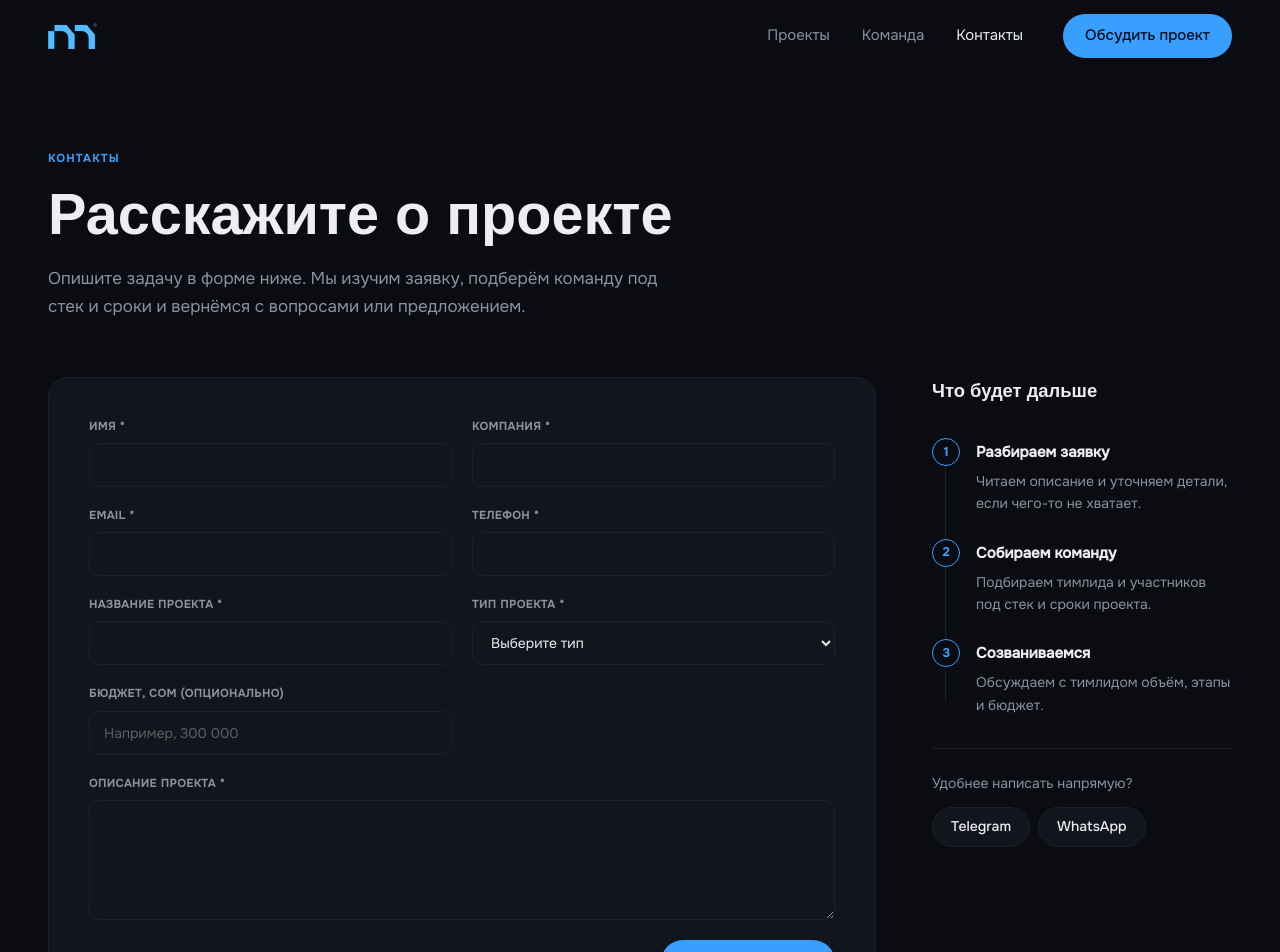
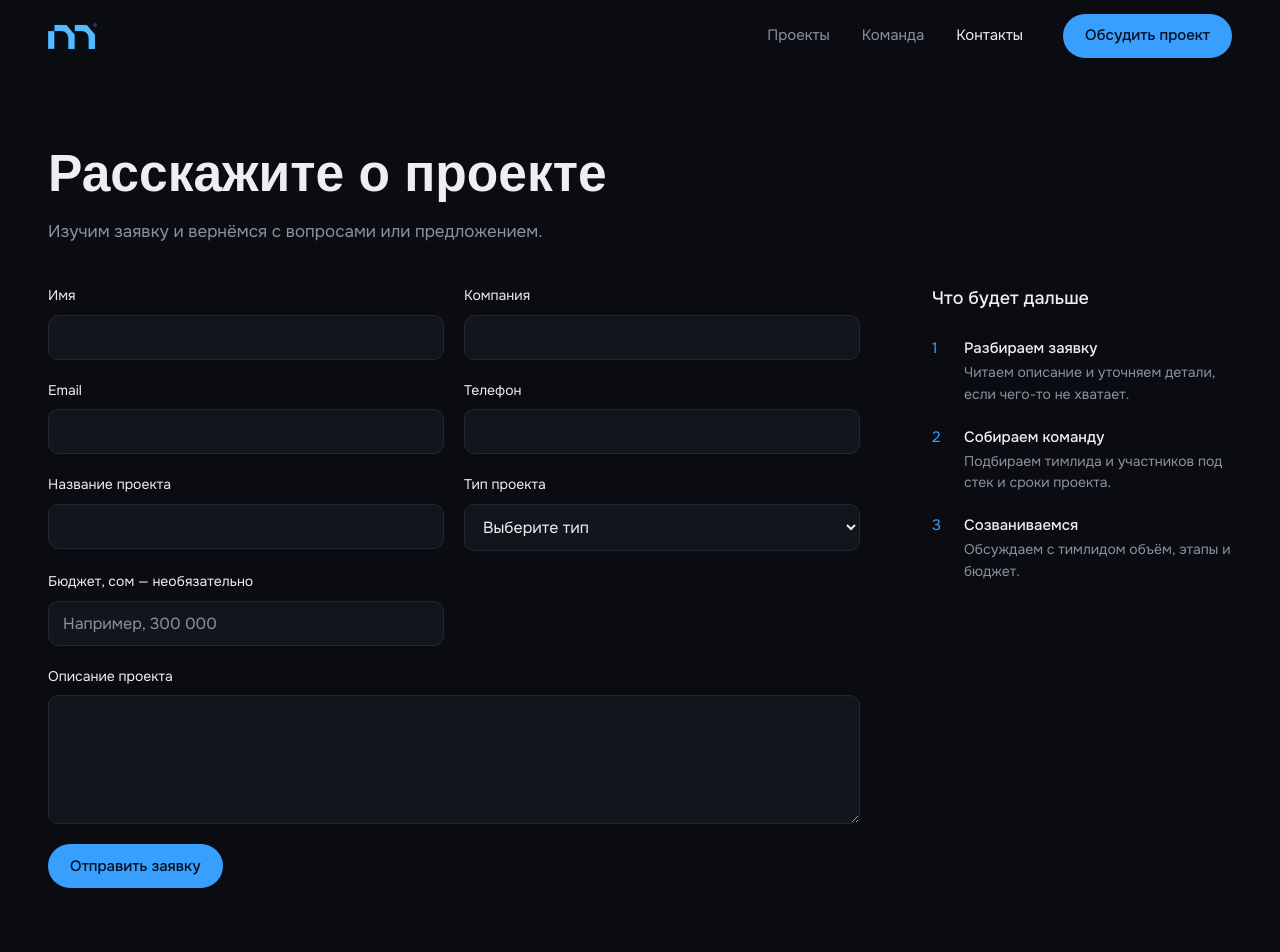
Before and after one commit to beka009-12/community-client, a Next.js app: page /contact in a window 1280 px wide. Shown: the top 952 px of the page. Built offline with nearby package versions, Linux system fonts and the light colour scheme; a web font is replaced by a local one.

Commit message:
feat: restyle the contact page and request form
Plain labels without caps or star markers, the budget marked optional in
words, fields without the card frame. The direct-contact block shows
only when real links are set.

Co-Authored-By: Claude Opus 5.5 <noreply@anthropic.com>

```diff
--- a/app/(site)/contact/page.tsx
+++ b/app/(site)/contact/page.tsx
@@ -1,4 +1,10 @@
+import type { Metadata } from "next";
 import Contact from "@/src/components/Contact";
+
+export const metadata: Metadata = {
+  title: "Заявка на проект — Motion Community",
+  description: "Расскажите о задаче — предложим команду и сроки.",
+};
 
 const Page = () => <Contact />;
 
--- a/src/components/Contact.module.scss
+++ b/src/components/Contact.module.scss
@@ -1,15 +1,11 @@
-.page {
-  position: relative;
-}
-
 .layout {
   display: grid;
-  gap: 48px;
-  padding-bottom: 96px;
+  gap: 56px;
+  padding-top: 40px;
 
   @media (min-width: 960px) {
     grid-template-columns: minmax(0, 1fr) 300px;
     align-items: start;
-    gap: 56px;
+    gap: 72px;
   }
 }
--- a/src/components/Contact.tsx
+++ b/src/components/Contact.tsx
@@ -1,18 +1,20 @@
-import Intro from "@/src/components/contact-sections/Intro";
+import PageIntro from "@/src/ui/PageIntro";
 import RequestForm from "@/src/components/contact-sections/RequestForm";
 import NextSteps from "@/src/components/contact-sections/NextSteps";
 import scss from "./Contact.module.scss";
 
-// «Заявка на проект» from the platform plan — the one public page where
-// a client (no account) submits a ClientRequest.
+// The one public page where a client (no account) submits a ClientRequest.
 const Contact = () => (
-  <div className={scss.page}>
-    <Intro />
+  <>
+    <PageIntro
+      title="Расскажите о проекте"
+      lead="Изучим заявку и вернёмся с вопросами или предложением."
+    />
     <div className={`container ${scss.layout}`}>
       <RequestForm />
       <NextSteps />
     </div>
-  </div>
+  </>
 );
 
 export default Contact;
--- a/src/components/contact-sections/Intro.module.scss
+++ /dev/null
@@ -1,40 +0,0 @@
-// Sticky header floats over content (no solid bar), so the page needs
-// its own top clearance instead of relying on header height — same
-// convention as about-sections/Intro and team-sections/Intro.
-.intro {
-  padding-top: 72px;
-  padding-bottom: 56px;
-}
-
-.intro__eyebrow {
-  display: inline-block;
-  margin-bottom: 16px;
-  font-family: var(--font-mono);
-  font-size: 11px;
-  font-weight: 600;
-  letter-spacing: 0.14em;
-  text-transform: uppercase;
-  color: var(--color-accent);
-}
-
-.intro__title {
-  max-width: 780px;
-  font-family: var(--font-display);
-  font-size: clamp(2.2rem, 5vw, 3.6rem);
-  font-weight: 700;
-  line-height: 1.08;
-  margin-bottom: 20px;
-}
-
-.intro__lead {
-  max-width: 620px;
-  font-size: 17px;
-  line-height: 1.65;
-  color: var(--color-mist);
-}
-
-@media (max-width: 639px) {
-  .intro {
-    padding-top: 120px;
-  }
-}
--- a/src/components/contact-sections/Intro.tsx
+++ /dev/null
@@ -1,17 +0,0 @@
-import { FC } from "react";
-import scss from "./Intro.module.scss";
-
-// Server Component — same sparse eyebrow / headline / lead hero as
-// team-sections/Intro.
-const Intro: FC = () => (
-  <div className={`container ${scss.intro}`}>
-    <span className={scss.intro__eyebrow}>Контакты</span>
-    <h1 className={scss.intro__title}>Расскажите о проекте</h1>
-    <p className={scss.intro__lead}>
-      Опишите задачу в форме ниже. Мы изучим заявку, подберём команду под
-      стек и сроки и вернёмся с вопросами или предложением.
-    </p>
-  </div>
-);
-
-export default Intro;
--- a/src/components/contact-sections/NextSteps.module.scss
+++ b/src/components/contact-sections/NextSteps.module.scss
@@ -1,75 +1,50 @@
 .steps {
   display: flex;
   flex-direction: column;
-  gap: 32px;
+  gap: 24px;
 }
 
 .steps__title {
-  font-family: var(--font-display);
-  font-size: 1.15rem;
-  font-weight: 700;
+  font-size: 18px;
+  font-weight: 500;
 }
 
 .steps__list {
-  position: relative;
   display: flex;
   flex-direction: column;
-  gap: 24px;
+  gap: 20px;
   list-style: none;
-
-  // Vertical rail joining the step numbers — the steps are a sequence.
-  &::before {
-    content: "";
-    position: absolute;
-    top: 14px;
-    bottom: 14px;
-    left: 13px;
-    width: 1px;
-    background: var(--color-border);
-  }
 }
 
 .step {
-  position: relative;
   display: grid;
-  grid-template-columns: 28px 1fr;
-  gap: 16px;
+  grid-template-columns: 20px 1fr;
+  gap: 12px;
 }
 
 .step__number {
-  display: grid;
-  place-items: center;
-  width: 28px;
-  height: 28px;
-  border: 1px solid var(--color-accent);
-  border-radius: 50%;
-  background: var(--color-ink);
-  font-family: var(--font-mono);
-  font-size: 12px;
-  font-weight: 600;
+  font-size: 15px;
+  line-height: 1.5;
   color: var(--color-accent);
 }
 
 .step__title {
-  margin-bottom: 4px;
   font-size: 15px;
-  font-weight: 600;
-  line-height: 28px;
+  font-weight: 500;
 }
 
 .step__text {
+  margin-top: 2px;
   font-size: 14px;
-  line-height: 1.6;
   color: var(--color-mist);
 }
 
 .direct {
-  padding-top: 24px;
-  border-top: 1px solid var(--color-border);
+  padding-top: 20px;
+  border-top: 1px solid var(--color-line);
 }
 
 .direct__text {
-  margin-bottom: 12px;
   font-size: 14px;
   color: var(--color-mist);
 }
@@ -77,25 +52,19 @@
 .direct__list {
   display: flex;
   flex-wrap: wrap;
-  gap: 8px;
+  column-gap: 20px;
   list-style: none;
 
   a {
     display: inline-flex;
     align-items: center;
-    min-height: 40px;
-    padding: 0 18px;
-    border: 1px solid var(--color-border);
-    border-radius: 999px;
-    background: var(--color-surface);
-    font-size: 14px;
-    font-weight: 500;
-    color: var(--color-paper);
-    transition: border-color 0.2s ease;
+    min-height: 44px;
+    text-decoration: underline;
+    text-decoration-thickness: 1px;
+    text-underline-offset: 4px;
 
-    &:hover,
-    &:focus-visible {
-      border-color: var(--color-accent);
+    &:hover {
+      color: var(--color-accent);
     }
   }
 }
--- a/src/components/contact-sections/NextSteps.tsx
+++ b/src/components/contact-sections/NextSteps.tsx
@@ -1,5 +1,5 @@
 import { FC } from "react";
-import { SOCIAL_LINKS } from "@/src/data/socials";
+import { visibleSocials } from "@/src/data/socials";
 import scss from "./NextSteps.module.scss";
 
 interface Step {
@@ -7,8 +7,8 @@ interface Step {
   text: string;
 }
 
-// Mirrors "Сценарий 4 — клиент" from the platform plan: the request
-// lands with Admin, who assembles a team before anyone talks budget.
+// The request lands with the admin, who assembles a team before anyone
+// talks budget.
 const STEPS: Step[] = [
   {
     title: "Разбираем заявку",
@@ -24,11 +24,10 @@ const STEPS: Step[] = [
   },
 ];
 
-const DIRECT_CHANNELS = SOCIAL_LINKS.filter(
-  (link) => link.label === "Telegram" || link.label === "WhatsApp",
-);
+const NextSteps: FC = () => {
+  const channels = visibleSocials();
 
-const NextSteps: FC = () => (
+  return (
     <aside className={scss.steps}>
       <h2 className={scss.steps__title}>Что будет дальше</h2>
       <ol className={scss.steps__list}>
@@ -43,11 +42,12 @@ const NextSteps: FC = () => (
         ))}
       </ol>
 
+      {channels.length > 0 && (
         <div className={scss.direct}>
           <p className={scss.direct__text}>Удобнее написать напрямую?</p>
           <ul className={scss.direct__list}>
-        {DIRECT_CHANNELS.map((channel) => (
-          <li key={channel.href}>
+            {channels.map((channel) => (
+              <li key={channel.label}>
                 <a href={channel.href} target="_blank" rel="noreferrer">
                   {channel.label}
                 </a>
@@ -55,7 +55,9 @@ const NextSteps: FC = () => (
             ))}
           </ul>
         </div>
+      )}
     </aside>
   );
+};
 
 export default NextSteps;
--- a/src/components/contact-sections/RequestForm.module.scss
+++ b/src/components/contact-sections/RequestForm.module.scss
@@ -3,14 +3,9 @@
   display: grid;
   grid-template-columns: 1fr;
   gap: 20px;
-  padding: 32px;
-  border: 1px solid var(--color-border);
-  border-radius: 20px;
-  background: var(--color-surface);
 
   @media (min-width: 640px) {
     grid-template-columns: repeat(2, 1fr);
-    padding: 40px;
   }
 }
 
@@ -20,12 +15,7 @@
   gap: 8px;
 
   label {
-    font-family: var(--font-mono);
-    font-size: 11px;
-    font-weight: 600;
-    letter-spacing: 0.06em;
-    text-transform: uppercase;
-    color: var(--color-mist);
+    font-size: 14px;
   }
 
   input,
@@ -33,20 +23,20 @@
   textarea {
     min-height: 44px;
     padding: 11px 14px;
-    border: 1px solid var(--color-border);
+    border: 1px solid var(--color-field-border);
     border-radius: 10px;
-    background: var(--color-surface-2);
+    background: var(--color-field);
     color: var(--color-paper);
     font-family: var(--font-body);
-    font-size: 14px;
+    font-size: 16px;
     transition: border-color 0.2s ease;
 
     &::placeholder {
-      color: rgba(255, 255, 255, 0.32);
+      color: var(--color-mist);
     }
 
     &:hover {
-      border-color: rgba(255, 255, 255, 0.2);
+      border-color: var(--color-mist);
     }
 
     &:focus-visible {
@@ -64,10 +54,6 @@
   }
 }
 
-.required {
-  color: var(--color-signal);
-}
-
 .field--full {
   @media (min-width: 640px) {
     grid-column: 1 / -1;
@@ -76,7 +62,6 @@
 
 .submitRow {
   display: flex;
-  justify-content: flex-end;
 
   @media (min-width: 640px) {
     grid-column: 1 / -1;
@@ -85,31 +70,20 @@
 
 .success {
   position: relative;
-  padding: 48px;
-  border: 1px solid var(--color-border);
-  border-radius: 20px;
-  background: var(--color-surface);
-  text-align: center;
+  padding-top: 8px;
 
   h3 {
-    font-family: var(--font-display);
-    font-size: 1.4rem;
-    font-weight: 700;
     margin-bottom: 8px;
-    color: var(--color-signal);
+    font-size: 24px;
+    font-weight: 500;
   }
 
   p {
-    font-size: 14px;
     color: var(--color-mist);
   }
 }
 
 @media (max-width: 639px) {
-  .form {
-    padding: 24px;
-  }
-
   .submitRow {
     justify-content: stretch;
 
--- a/src/components/contact-sections/RequestForm.tsx
+++ b/src/components/contact-sections/RequestForm.tsx
@@ -14,7 +14,6 @@ import scss from "./RequestForm.module.scss";
 interface FieldProps {
   name: string;
   label: string;
-  required?: boolean;
   full?: boolean;
   error?: string;
   children: (describedBy: string | undefined) => ReactNode;
@@ -23,7 +22,6 @@ interface FieldProps {
 const Field: FC<FieldProps> = ({
   name,
   label,
-  required,
   full,
   error,
   children,
@@ -31,9 +29,7 @@ const Field: FC<FieldProps> = ({
   const errorId = error ? `request-${name}-error` : undefined;
   return (
     <div className={`${scss.field} ${full ? scss["field--full"] : ""}`}>
-      <label htmlFor={`request-${name}`}>
-        {label} {required && <span className={scss.required}>*</span>}
-      </label>
+      <label htmlFor={`request-${name}`}>{label}</label>
       {children(errorId)}
       {error && (
         <p id={errorId} className={scss.field__error}>
@@ -46,7 +42,7 @@ const Field: FC<FieldProps> = ({
 
 const INITIAL_STATE: RequestFormState = {};
 
-// Form only — the page heading lives in contact-sections/Intro. Field
+// Form only — the page heading lives in Contact. Field
 // names mirror the ClientRequest entity (ТЗ §9); the request lands in
 // the admin's "Заявки".
 const RequestForm: FC = () => {
@@ -92,7 +88,7 @@ const RequestForm: FC = () => {
           exit={{ opacity: 0, y: motionTokens.distance.sm }}
           transition={springs.snappy}
         >
-          <Field name="name" label="Имя" required error={errors.name}>
+          <Field name="name" label="Имя" error={errors.name}>
             {(describedBy) => (
               <input
                 {...inputProps("name", describedBy)}
@@ -103,7 +99,7 @@ const RequestForm: FC = () => {
             )}
           </Field>
 
-          <Field name="company" label="Компания" required error={errors.company}>
+          <Field name="company" label="Компания" error={errors.company}>
             {(describedBy) => (
               <input
                 {...inputProps("company", describedBy)}
@@ -114,7 +110,7 @@ const RequestForm: FC = () => {
             )}
           </Field>
 
-          <Field name="email" label="Email" required error={errors.email}>
+          <Field name="email" label="Email" error={errors.email}>
             {(describedBy) => (
               <input
                 {...inputProps("email", describedBy)}
@@ -125,7 +121,7 @@ const RequestForm: FC = () => {
             )}
           </Field>
 
-          <Field name="phone" label="Телефон" required error={errors.phone}>
+          <Field name="phone" label="Телефон" error={errors.phone}>
             {(describedBy) => (
               <input
                 {...inputProps("phone", describedBy)}
@@ -139,7 +135,6 @@ const RequestForm: FC = () => {
           <Field
             name="title"
             label="Название проекта"
-            required
             error={errors.title}
           >
             {(describedBy) => (
@@ -154,7 +149,6 @@ const RequestForm: FC = () => {
           <Field
             name="project_type"
             label="Тип проекта"
-            required
             error={errors.project_type}
           >
             {(describedBy) => (
@@ -171,7 +165,7 @@ const RequestForm: FC = () => {
 
           <Field
             name="budget"
-            label="Бюджет, сом (опционально)"
+            label="Бюджет, сом — необязательно"
             error={errors.budget}
           >
             {(describedBy) => (
@@ -187,7 +181,7 @@ const RequestForm: FC = () => {
           <Field
             name="description"
             label="Описание проекта"
-            required
+
             full
             error={errors.description}
           >
```
Lines whose indentation alone changed are shown as unchanged.
